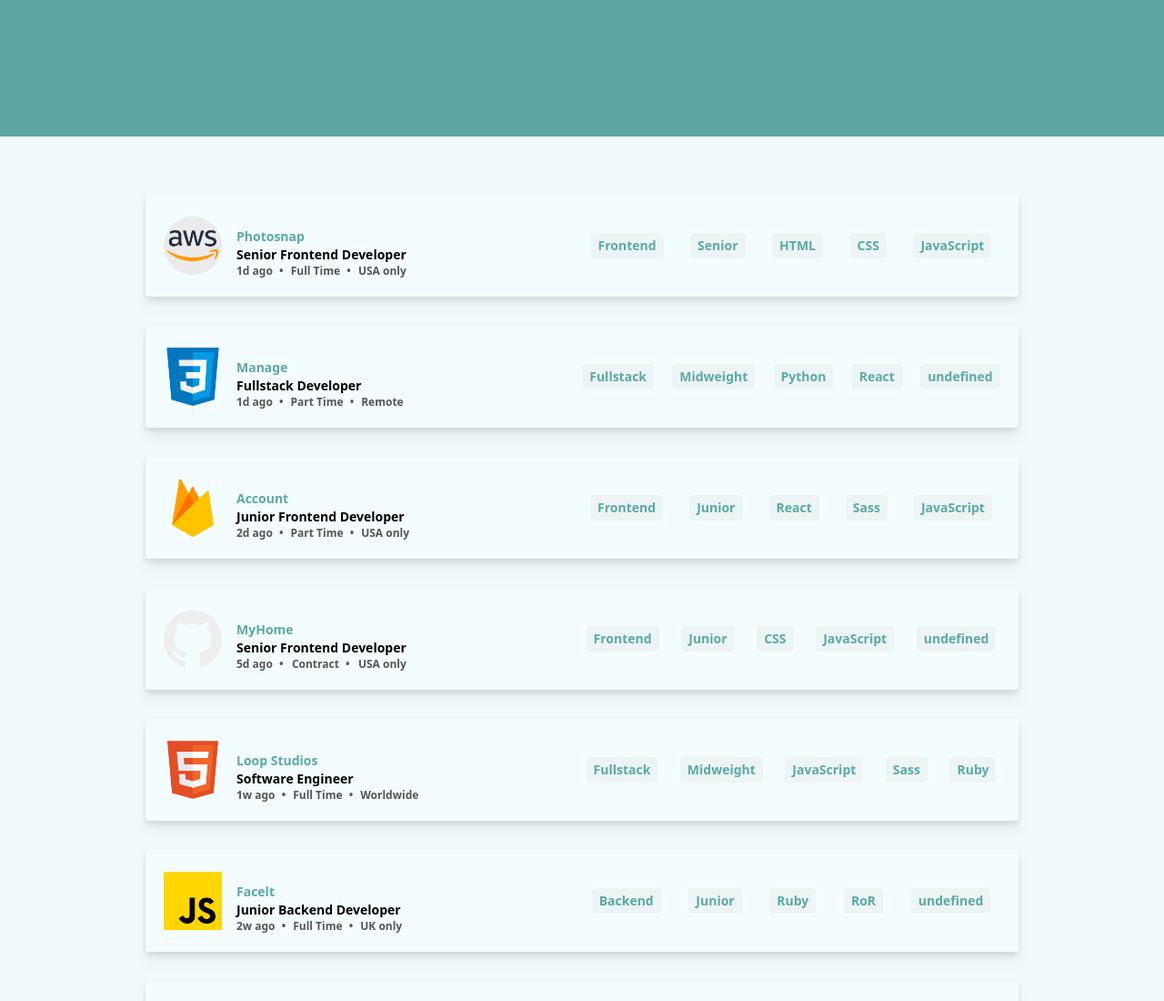
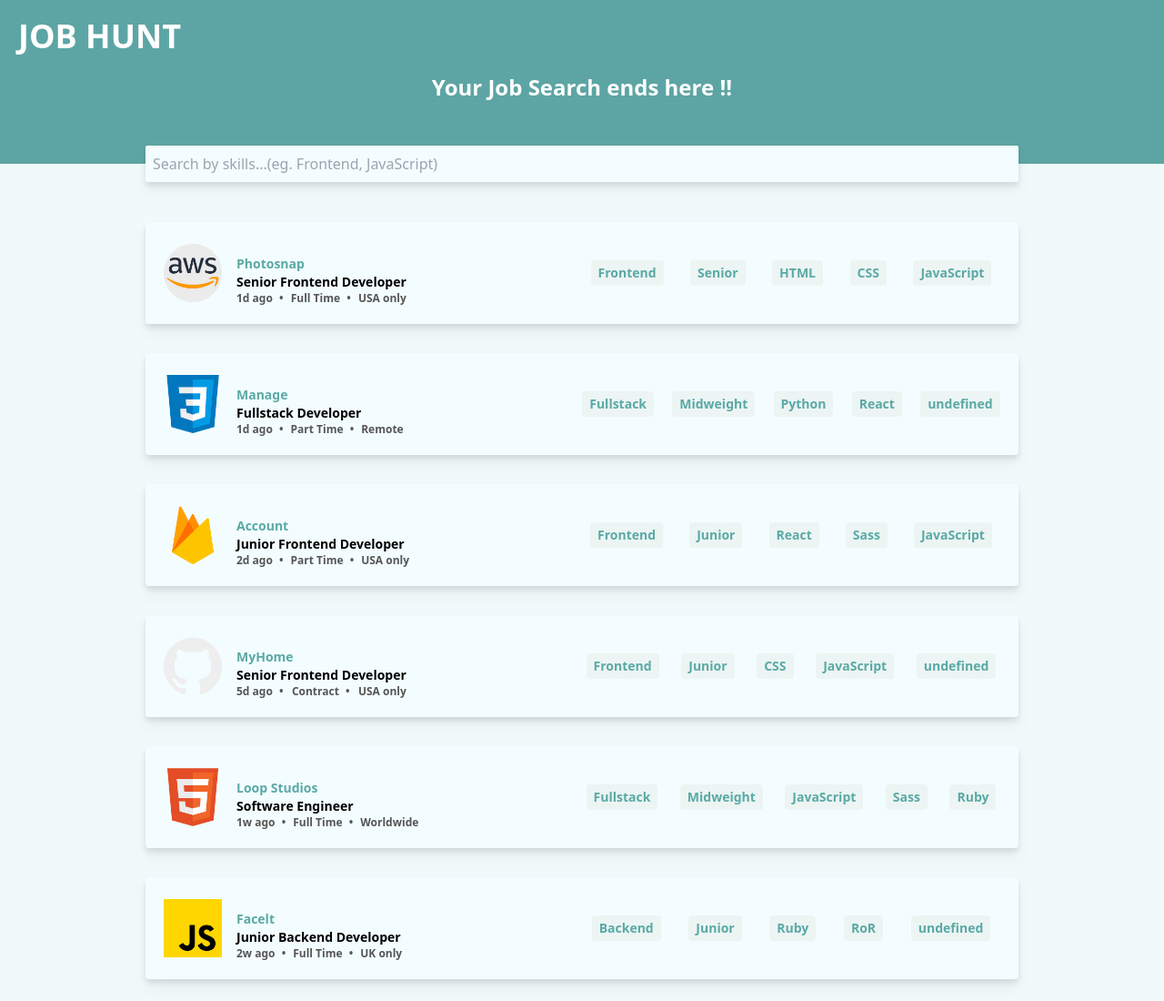
Before and after one commit to itsrahulkumar12/Job-Hunt, a plain HTML site: page index.html in a window 1280 px wide. Shown: the top 1100 px of the page at 91% size. Drawn offline with nearby package versions, Linux system fonts and the light colour scheme.

Commit message:
minor changes

```diff
--- a/index.html
+++ b/index.html
@@ -4,6 +4,9 @@
     <meta charset="UTF-8">
     <meta http-equiv="X-UA-Compatible" content="IE=edge">
     <meta name="viewport" content="width=device-width, initial-scale=1.0">
+    <link rel="preconnect" href="https://fonts.googleapis.com">
+    <link rel="preconnect" href="https://fonts.gstatic.com" crossorigin>
+    <link href="https://fonts.googleapis.com/css2?family=Montserrat:wght@300;400;600;700&family=Poppins:wght@300;500;600;700;800&display=swap" rel="stylesheet">
     <script src="https://cdn.tailwindcss.com"></script>
   <script>
     tailwind.config = {
@@ -20,8 +23,12 @@
 </head>
 <body class="bg-[#f0fafb]">
 
-    <div class="h-[150px] w-full bg-[#5da5a4]">
-
+    <div class="relative h-[180px] w-full bg-[#5da5a4]">
+        <h1 class="text-2xl md:text-4xl text-white font-bold p-5">JOB HUNT</h1>
+        <h1 class="text-xl md:text-2xl text-white text-center font-semibold">Your Job Search ends here !!</h1>
+        <div class="flex justify-center">
+            <input class="w-[75%] absolute bottom-[-20px] p-2 bg-[#f3fdff] rounded-sm drop-shadow-lg" type="text" placeholder="Search by skills...(eg. Frontend, JavaScript)">
+        </div>
     </div>
 
     <div id="main" class="flex flex-col items-center my-16">
```
